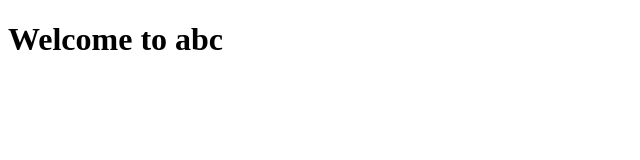
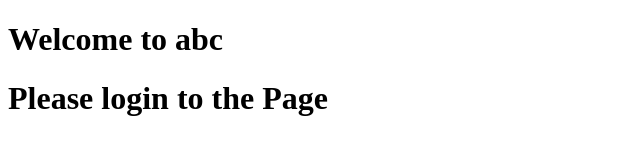
Before and after one commit to Backia-dlux/abc_repo, a plain HTML site: page index.html in a window 1280 px wide. Shown: the whole page, without its empty margins (0-640 px from the left). Drawn offline with Linux system fonts and the light colour scheme.

Commit message:
added login line

```diff
--- a/index.html
+++ b/index.html
@@ -2,9 +2,10 @@
 <html lang="en">
 <head>
     <meta charset="UTF-8">
-    <title>Title</title>
+    <title>ABC Restaraunt</title>
 </head>
 <body>
 <h1> Welcome to abc </h1>
+<h1> Please login to the Page </h1>
 </body>
 </html>
```
